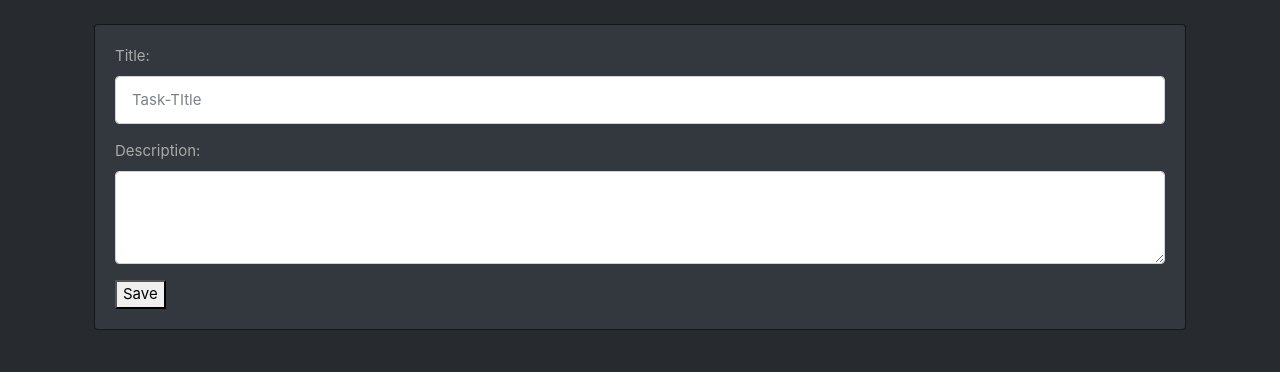
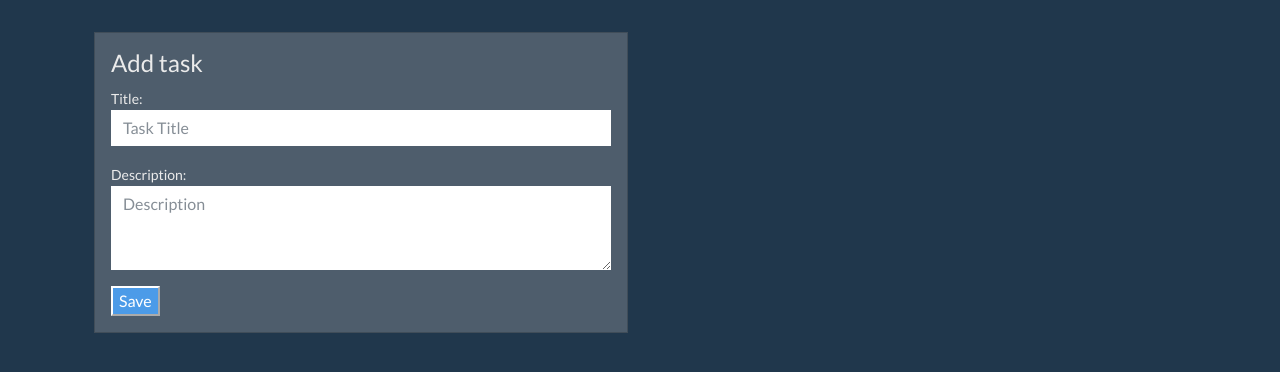
Before and after one commit to jphjakemate/testghpages, a website with bundled scripts: page index.html in a window 1280 px wide. Built offline with nearby package versions, Linux system fonts and the light colour scheme; no server answers.

Commit message:
estilos en lista de tareas

```diff
--- a/index.html
+++ b/index.html
@@ -1,55 +1,55 @@
 <!DOCTYPE html>
 <html lang="en">
-
   <head>
-    <meta charset="UTF-8">
-    <meta http-equiv="X-UA-Compatible" content="IE=edge">
-    <meta name="viewport" content="width=device-width, initial-scale=1.0">
+    <meta charset="UTF-8" />
+    <meta http-equiv="X-UA-Compatible" content="IE=edge" />
+    <meta name="viewport" content="width=device-width, initial-scale=1.0" />
     <title>Firebase CRUD</title>
-    <link rel="stylesheet" href="https://cdn.jsdelivr.net/npm/bootswatch@4.5.2/dist/slate/bootstrap.min.css">
+    <link
+      rel="stylesheet"
+      href="https://bootswatch.com/5/superhero/bootstrap.min.css"
+    />
   </head>
 
-<body  >
-
+  <body class="bg-dark">
     <div class="container p-4">
       <div class="row">
-            <div class="col -md4 offset -md-4">
-                <div class="card">
+        <div class="col-md-6">
+          <div class="card mt-2">
             <div class="card-body">
-
+              <h1 class="h4">Add task</h1>
               <form id="task-form">
+                <div class="form-group">
+                  <label for="task-title">Title:</label>
+                  <input
+                    type="text"
+                    id="task-title"
+                    class="form-control mb-3"
+                    placeholder="Task Title"
+                  />
+                </div>
 
                 <div class="form-group">
-                                <label for="task-title">Title:</label>
-                                <input type="text" id="task-title" class="form-control" placeholder="Task-TItle">
+                  <label for="task-description">Description:</label>
+                  <textarea
+                    id="task-description"
+                    rows="3"
+                    class="form-control mb-3"
+                    placeholder="Description"
+                  ></textarea>
                 </div>
-
-
-                            <div class="form-group">
-                                <label for="task-descripction">Description:</label>
-                                <textarea id="task-description" rows="3"
-                                    class="form-control"></textarea>
-
-                            </div>
-                            <button id="btn-task-save">Save</button>
-
+                <button id="btn-task-save" class="btn-primary">Save</button>
               </form>
-
             </div>
           </div>
         </div>
 
+        <div class="col-md-6">
+          <div id="tasks-container"></div>
+        </div>
       </div>
     </div>
 
-<div id="tasks-container"></div>
-
-
-
-
     <script type="module" src="./index.js"></script>
-
-
   </body>
-
 </html>
--- a/index.js
+++ b/index.js
@@ -23,23 +23,25 @@ window.addEventListener("DOMContentLoaded", async () => {
          onSnapshot(collection(db,'tasks'), (querySnapshot)=>{
 
     */
+  taskContainer.innerHTML = "";
   onGetTasks((querySnapshot) => {
-    let html = "";
+    taskContainer.innerHTML = "";
     querySnapshot.forEach((doc) => {
       const task = doc.data();
       const id = doc.id;
 
-      html += `<div>
-                            <h3> ${task.title}</h3>
+      taskContainer.innerHTML += `<div class="card card-body mt-2 border-primary" >
+                            <h3 class="h5"> ${task.title}</h3>
                             <p> ${task.description} </p>
-                            <button class="btn-delete" data-id = "${doc.id}">Delete </button>
-                             <button class="btn-edit" data-id = "${doc.id}">Edit </button>
+                            <div >
+                            <button class="btn-delete btn btn-danger" data-id = "${doc.id}">Delete </button>
+                             <button class="btn-edit btn btn-primary" data-id = "${doc.id}">Edit </button>
+                             </div>
                         </div>`;
 
       //   console.log(doc.data())
     });
 
-    taskContainer.innerHTML = html;
     const btnsDelete = taskContainer.querySelectorAll(".btn-delete");
     btnsDelete.forEach((btn) => {
       //opcion 1
```
Lines whose indentation alone changed are shown as unchanged.
